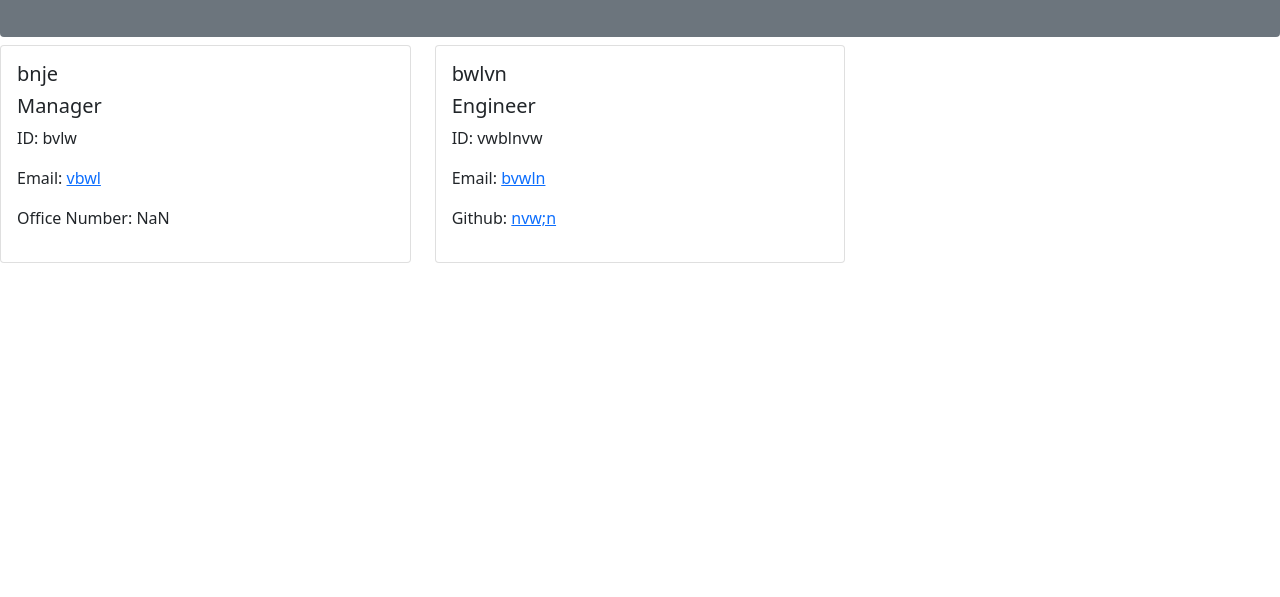
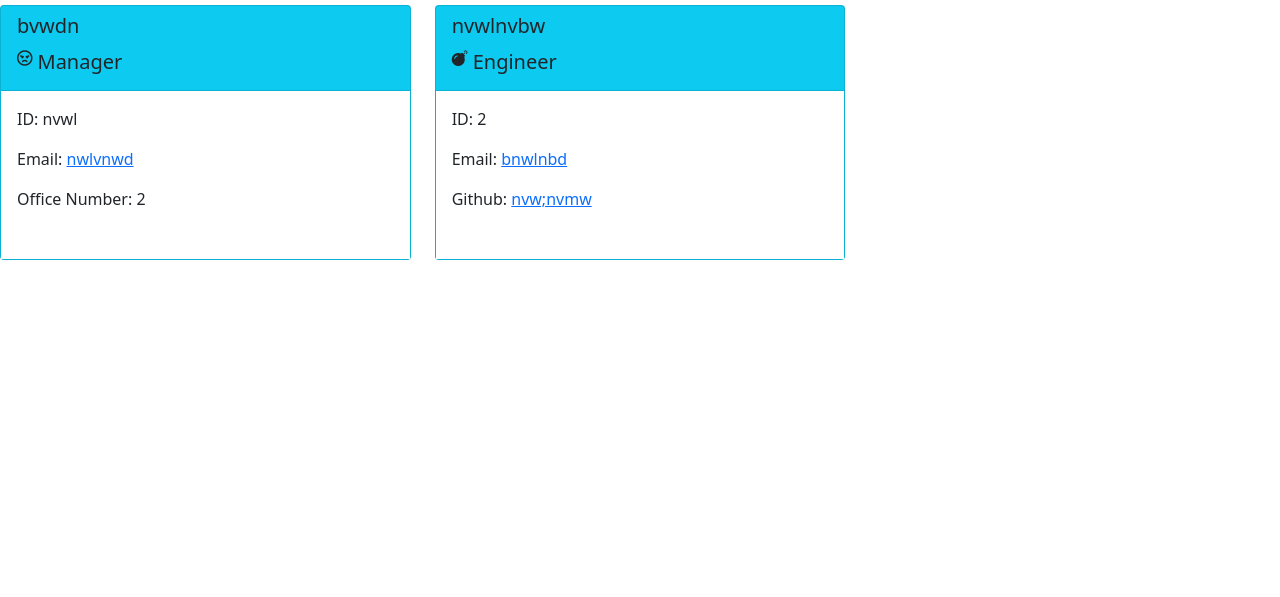
Before and after one commit to dmitrybalduev/team-profile-generator, a website: page src/index.html in a window 1280 px wide. Shown: the part 203-800 px from the top of the page. Drawn offline with nearby package versions, Linux system fonts and the light colour scheme.

Commit message:
added styling to html file

```diff
--- a/src/index.html
+++ b/src/index.html
@@ -4,10 +4,14 @@
             <meta charset="UTF-8" />
             <title>Team Profile</title>
             <link href="https://cdn.jsdelivr.net/npm/bootstrap@5.0.0-beta3/dist/css/bootstrap.min.css" rel="stylesheet" integrity="sha384-eOJMYsd53ii+scO/bJGFsiCZc+5NDVN2yr8+0RDqr0Ql0h+rP48ckxlpbzKgwra6" crossorigin="anonymous">
+            <link rel="stylesheet"
+            href="https://use.fontawesome.com/releases/v5.8.1/css/all.css"
+            integrity="sha384-50oBUHEmvpQ+1lW4y57PTFmhCaXp0ML5d60M1M7uH2+nqUivzIebhndOJK28anvf"
+            crossorigin="anonymous">
             <style>
                 .bg-secondary {align-items: center;
                     width: 100%;
-                    height: 30vh;
+                    height: 25vh;
                     display: flex;
                     justify-content: center;}
 
@@ -16,20 +20,35 @@
         <body>
             <h1 class="justify-content-center"> <span class="badge bg-secondary">Team Profile</span></h1>
             <div class="row row-cols-1 row-cols-md-3 g-4"><div class="col">
-    <div class="card h-100">
-    <div class="card-body"><h5 class="card-title">bnje</h5>
-        <h5 class="card-title">Manager</h5>
-        <p class="card-text">ID: bvlw</p>
-        <p>Email: <a href = "mailto: vbwl" class="card-text">vbwl</a></p>
-        <p class="card-text">Office Number: NaN</p></div>
+    <div class="card h-100 bg-info mb-3">
+    <div class="card-header bg-transparent">
+
+
+    <h5 class="card-title">bvwdn</h5>
+        <div style="display: inline-flex;">
+        <i class="far fa-angry"></i>
+        <h5 class="card-title" style="margin-left: 5px;">Manager</h5>
+        </div>
+        </div>
+        <div class="card-body" style="background-color: white;">
+        <p class="card-text">ID: nvwl</p>
+        <p>Email: <a href = "mailto: nwlvnwd" class="card-text">nwlvnwd</a></p>
+        <p class="card-text">Office Number: 2</p></div>
     </div>
     </div><div class="col">
-    <div class="card h-100">
-    <div class="card-body"><h5 class="card-title">bwlvn</h5>
-        <h5 class="card-title">Engineer</h5>
-        <p class="card-text">ID: vwblnvw</p>
-        <p>Email: <a href = "mailto: bvwln" class="card-text">bvwln</a></p>
-        <p>Github: <a href="github.com/nvw;n" class="card-text">nvw;n</a></p></div>
+    <div class="card h-100 bg-info mb-3">
+    <div class="card-header bg-transparent">
+
+
+    <h5 class="card-title">nvwlnvbw</h5>
+        <div style="display: inline-flex;">
+        <i class="fas fa-bomb"></i><h5 class="card-title" style="margin-left: 5px";>Engineer</h5>
+        </div>
+        </div>
+        <div class="card-body" style="background-color: white;">
+        <p class="card-text">ID: 2</p>
+        <p>Email: <a href = "mailto: bnwlnbd" class="card-text">bnwlnbd</a></p>
+        <p>Github: <a href="github.com/nvw;nvmw" class="card-text">nvw;nvmw</a></p></div>
     </div>
     </div> </div>   </body>
     </html>
```
Also changed, not shown: index.js (+25 -5 lines), index2.html (added, +44 -0 lines).
